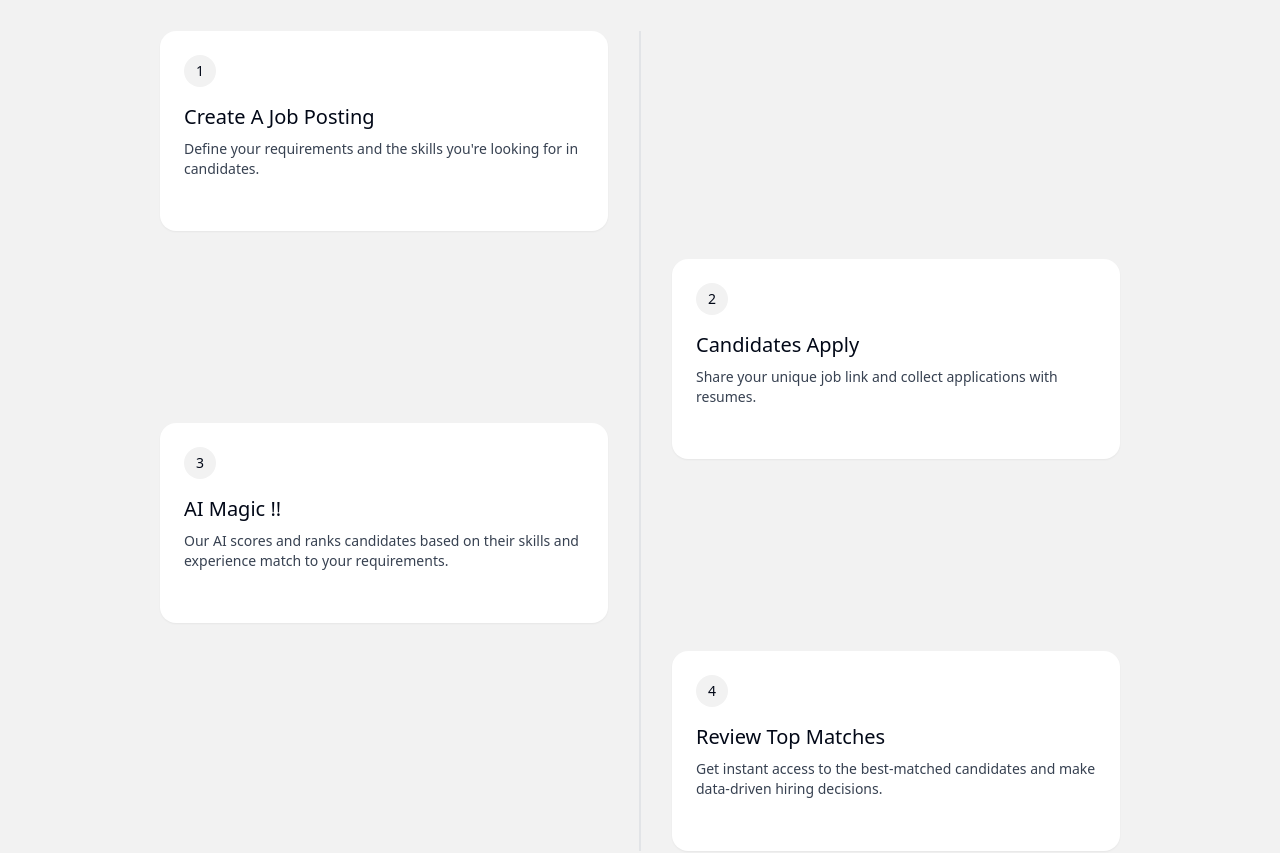
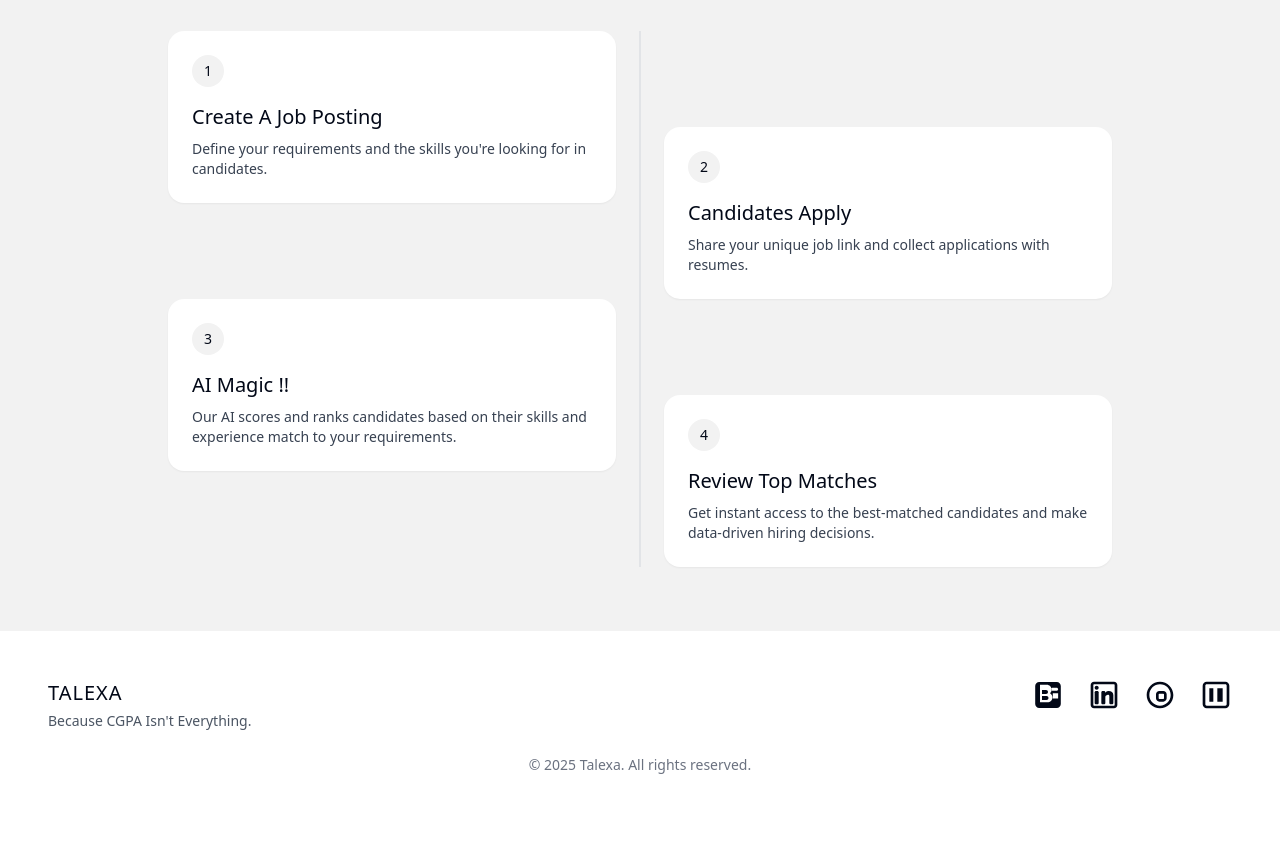
Before and after one commit to NipunRaj96/talexa, a React (Vite) app: page / in a window 1280 px wide. Shown: the part 720-1573 px from the top of the page. After the commit the page ends 1503 px from the top, so only its background shows below. Built offline with nearby package versions, Linux system fonts and the light colour scheme.

Commit message:
Refactor: HowItWorks section layout
Remove hover effect from button and adjust step box layout.

```diff
--- a/src/components/home/HowItWorks.tsx
+++ b/src/components/home/HowItWorks.tsx
@@ -34,7 +34,7 @@ const HowItWorks: React.FC = () => {
           <div className="w-0.5 h-12 bg-gray-300 mx-auto my-4"></div>
 
           <Button
-            className="bg-white text-black hover:bg-gray-100 rounded-full px-8 py-2 text-lg font-medium"
+            className="bg-white text-black rounded-full px-8 py-2 text-lg font-medium"
           >
             HOW IT WORKS
           </Button>
@@ -44,12 +44,14 @@ const HowItWorks: React.FC = () => {
           {/* Center connecting line */}
           <div className="absolute left-1/2 top-0 bottom-0 w-px bg-gray-300 -translate-x-1/2 z-0"></div>
 
-          {/* Steps layout with ladder pattern */}
-          <div className="grid grid-cols-1 md:grid-cols-2 gap-12 lg:gap-16">
-            {/* Step 1 - Left */}
-            <div className="relative z-10 md:mb-16">
+          {/* Steps layout with side-by-side pattern */}
+          <div className="grid grid-cols-1 md:grid-cols-2 gap-8 md:gap-12">
+            {/* Left side */}
+            <div className="space-y-24">
+              {/* Step 1 */}
+              <div className="relative z-10">
                 <div className="flex justify-end">
-                <div className="w-full h-[200px] max-w-md">
+                  <div className="w-full max-w-md">
                     <Step
                       number={1}
                       title="Create A Job Posting"
@@ -59,15 +61,26 @@ const HowItWorks: React.FC = () => {
                 </div>
               </div>
 
-            {/* Empty space for Step 2 offset */}
-            <div className="hidden md:block"></div>
+              {/* Step 3 */}
+              <div className="relative z-10">
+                <div className="flex justify-end">
+                  <div className="w-full max-w-md">
+                    <Step
+                      number={3}
+                      title="AI Magic !!"
+                      description="Our AI scores and ranks candidates based on their skills and experience match to your requirements."
+                    />
+                  </div>
+                </div>
+              </div>
+            </div>
 
-            {/* Step 2 - Right */}
-            <div className="hidden md:block"></div>
-
-            <div className="relative z-10 md:mt-[-100px]">
+            {/* Right side */}
+            <div className="space-y-24 md:mt-24">
+              {/* Step 2 */}
+              <div className="relative z-10">
                 <div className="flex justify-start">
-                <div className="w-full h-[200px] max-w-md">
+                  <div className="w-full max-w-md">
                     <Step
                       number={2}
                       title="Candidates Apply"
@@ -77,28 +90,10 @@ const HowItWorks: React.FC = () => {
                 </div>
               </div>
 
-            {/* Step 3 - Left */}
-            <div className="relative z-10 md:mb-16 md:mt-[-100px]">
-              <div className="flex justify-end">
-                <div className="w-full h-[200px] max-w-md">
-                  <Step
-                    number={3}
-                    title="AI Magic !!"
-                    description="Our AI scores and ranks candidates based on their skills and experience match to your requirements."
-                  />
-                </div>
-              </div>
-            </div>
-
-            {/* Empty space for Step 4 offset */}
-            <div className="hidden md:block"></div>
-
-            {/* Step 4 - Right */}
-            <div className="hidden md:block"></div>
-
-            <div className="relative z-10 md:mt-[-100px]">
+              {/* Step 4 */}
+              <div className="relative z-10">
                 <div className="flex justify-start">
-                <div className="w-full h-[200px] max-w-md">
+                  <div className="w-full max-w-md">
                     <Step
                       number={4}
                       title="Review Top Matches"
@@ -110,6 +105,7 @@ const HowItWorks: React.FC = () => {
             </div>
           </div>
         </div>
+      </div>
     </section>
   );
 };
```
Lines whose indentation alone changed are shown as unchanged.
